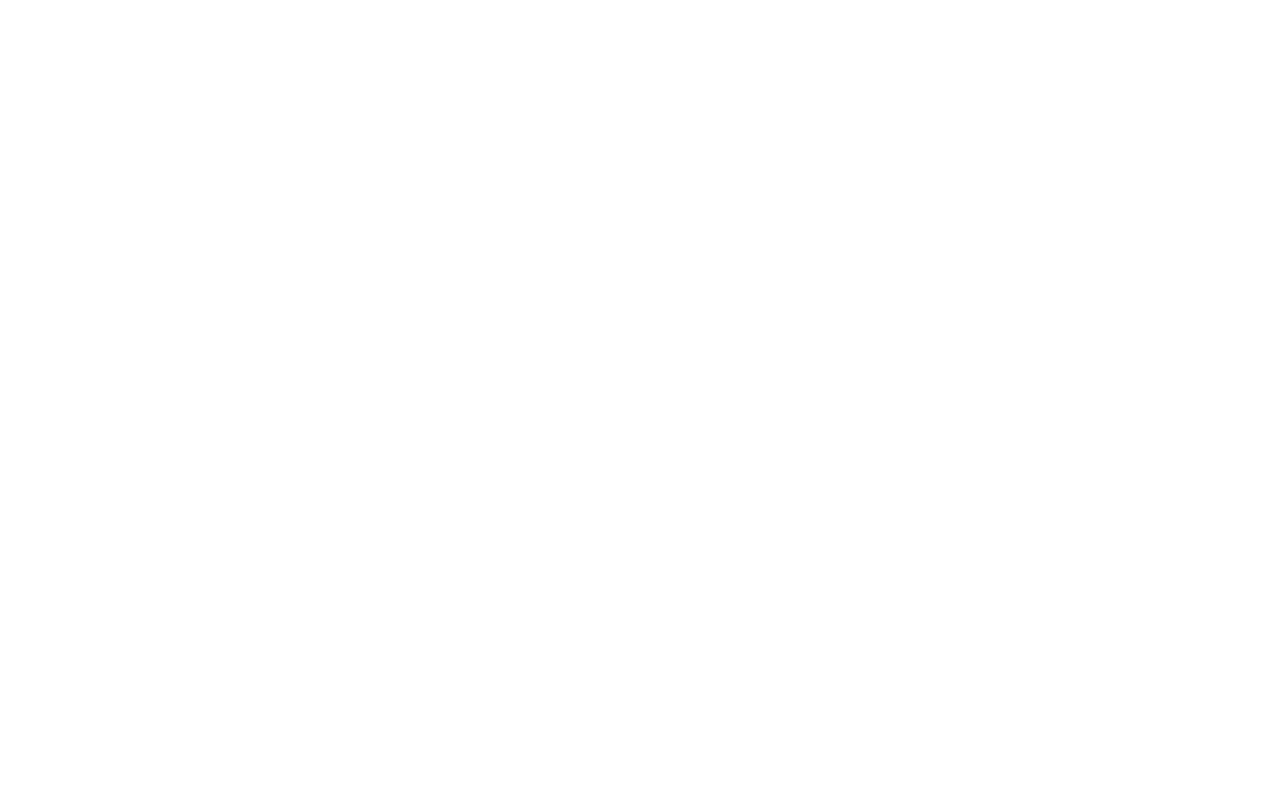
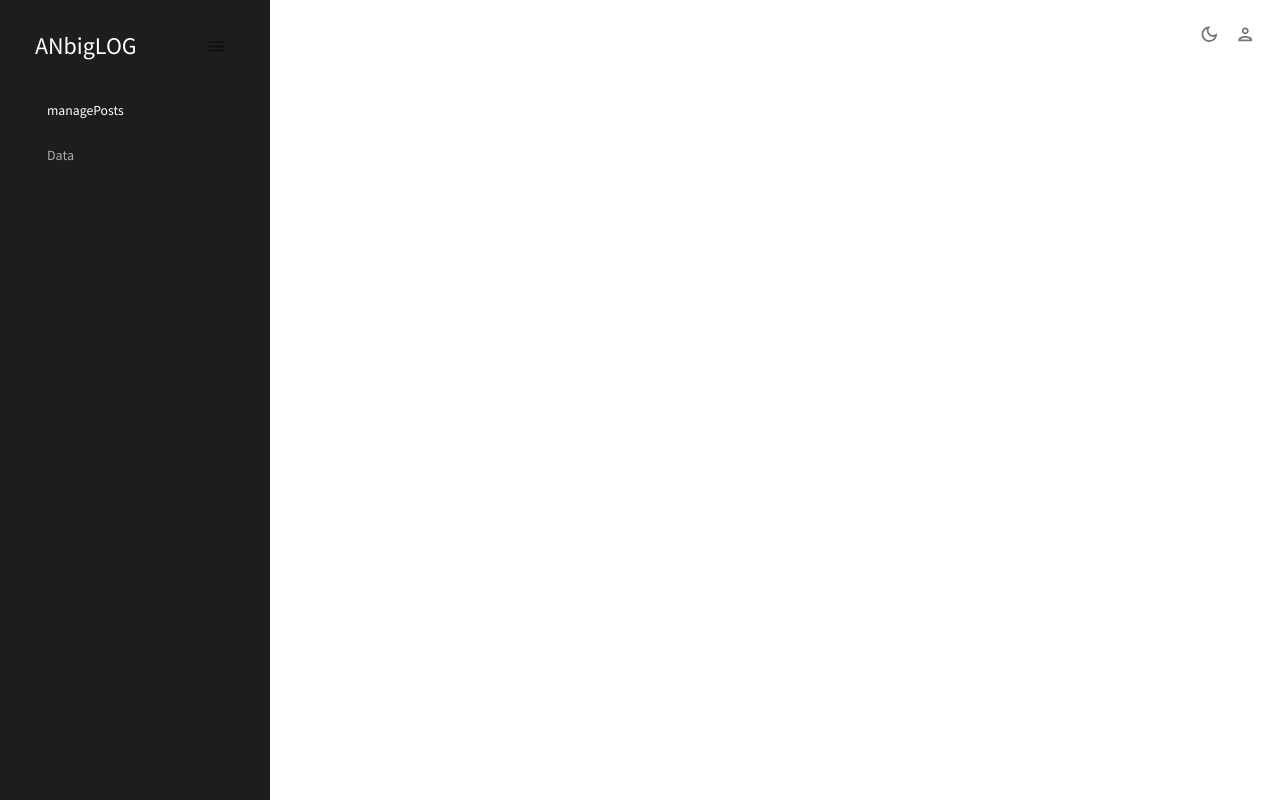
Before and after one commit to skandernefli/ANBigLOG, a React (Create React App) app in the folder dashboard/: page /manage_featur_posts in a window 1280 px wide. Before the commit this address had no page. Built offline with nearby package versions, Linux system fonts and the light colour scheme.

Commit message:
update 0.0.2

```diff
--- a/dashboard/package.json
+++ b/dashboard/package.json
@@ -14,7 +14,7 @@
     "formik": "^2.2.9",
     "react": "^18.2.0",
     "react-dom": "^18.2.0",
-    "react-pro-sidebar": "^1.0.0",
+    "react-pro-sidebar": "^0.7.1",
     "react-router-dom": "^6.10.0",
     "react-scripts": "5.0.1",
     "web-vitals": "^2.1.4",
--- a/dashboard/src/App.js
+++ b/dashboard/src/App.js
@@ -1,17 +1,31 @@
 import { ColorModeContext, useMode } from "./theme";
 import { CssBaseline, ThemeProvider } from "@mui/material";
+import { useState } from "react";
 import HeaderBar from "./scenes/global/HeaderBar";
+import SideBar from "./scenes/global/SideBar";
+// import manageFeatureNews from "./scenes/manageFeatureNews/index";
+// import manageOtherSections from "./scenes/manageOtherSections/index";
+// import managePostGallery from "./scenes/managePostGallery/index";
+import managePosts from "./scenes/managePosts";
+// import manageVideoPosts from "./scenes/manageVideoPosts/index";
 import { Routes, Route } from "react-router-dom";
 function App() {
-  const [theme, colorMode]=useMode();
+  const [theme, colorMode] = useMode();
+  const [isSideBar, setIsSideBar] = useState(true);
   return (
     <ColorModeContext.Provider value={colorMode}>
       <ThemeProvider theme={theme}>
-        <CssBaseline/>
+        <CssBaseline />
         <div className="app">
+          <SideBar isSideBar={isSideBar} />
           <main className="content">
+          <HeaderBar setIsSideBar={setIsSideBar}/>
             <Routes>
-       <Route path="/" element={<HeaderBar/>}/>
+              <Route path="/" element={<managePosts />}/>
+              {/* <Route path="/manage_featur_posts" element={<manageFeatureNews/>}/> */}
+              {/* <Route path="/manage_other_sections" element={<manageOtherSections/>}/> */}
+              {/* <Route path="/manage_post_gallery" element={<managePostGallery/>}/> */}
+              {/* <Route path="/manage_video_posts" element={<manageVideoPosts/>}/> */}
             </Routes>
           </main>
         </div>
--- a/dashboard/src/index.css
+++ b/dashboard/src/index.css
@@ -3,27 +3,27 @@
 body,
 #root,
 .app,
-.content{
+.content  {
   height: 100%;
   width: 100%;
   font-family: 'Source Sans Pro',sans-serif;
-}¨
-.app{
-  display:flex;
+}
+.app {
+  display: flex;
   position: relative;
 }
-::-webkit-scrollbar{
-  width:10px;
+::-webkit-scrollbar {
+  width: 10px;
 }
 /* track */
-::-webkit-scrollbar-track{
+::-webkit-scrollbar-track {
   background: #e0e0e0;
 }
 /*handle*/
-::-webkit-scrollbar-thumb{
+::-webkit-scrollbar-thumb {
   background: #888;
 }
 /* handle on hover*/
-::-webkit-scrollbar-thumb:hover{
+::-webkit-scrollbar-thumb:hover {
   background: #555;
 }
--- a/dashboard/src/scenes/global/SideBar.jsx
+++ b/dashboard/src/scenes/global/SideBar.jsx
@@ -1,4 +1,103 @@
+import { useState } from 'react';
+import {  Menu, MenuItem,  ProSidebar } from 'react-pro-sidebar';
+import{Box, IconButton,Typography,useTheme} from '@mui/material';
+import 'react-pro-sidebar/dist/css/styles.css';
+import {Link} from "react-router-dom";
+import { tokens } from '../../theme';
+// import FeedOutlinedIcon from "@mui/icons-material/FeedOutlined";
+// import CollectionsOutlinedIcon from "@mui/icons-material/LightModeOutlined";
+// import OndemandvideoOutlinedIcon from "@mui/icons-material/OndemandvideoOutlined";
+import MenuOutlinedIcon from "@mui/icons-material/MenuOutlined";
+
+const Item = ({ title, to, icon, selected, setSelected }) => {
+    const theme = useTheme();
+    const colors = tokens(theme.palette.mode);
+    return (
+      <MenuItem
+        active={selected === title}
+        style={{
+          color: colors.white[100],
+        }}
+        onClick={() => setSelected(title)}
+        icon={icon}
+      >
+        <Typography>{title}</Typography>
+        <Link to={to} />
+      </MenuItem>
+    );
+  };
+
 const SideBar =()=>{
-    return <div>Sidebar</div>
+    const theme=useTheme();
+    const colors=tokens(theme.palette.mode);
+    const [isCollapsed,setIsCollapsed]=useState(false);
+    const[selected,setSelected]=useState("managePosts");
+
+    return (
+        <box
+        // sx={{
+        //     "&sidebar-bg-color":{
+        //         background :`${colors.primary[100]} !important`,
+        //     },
+        //     "& .pro-icon-wrapper":{
+        //         backgroundColor:"transparent !important",
+        //     },
+        //     "& .pro-inner-item":{
+        //         padding:"5px 35px 5px 20px !important",
+        //     },
+        //     "& .pro-inner-item:hover":{
+        //         color:`${colors.primary[900]} !important`,
+        //     },
+        //     "& .pro-menu-item.active":{
+        //         color:`${colors.secondary[100]} !important`,
+        //     }
+
+        // }}
+        >
+            <ProSidebar collapsed={isCollapsed}>
+                <Menu iconShape="square">
+                    {/* logo and menu Icon */}
+                  <MenuItem
+                  onClick={()=>setIsCollapsed(!isCollapsed)}
+                  icon={isCollapsed ? <MenuOutlinedIcon/>:undefined}
+                  style={{
+                    margin:"10px 0 20px 0",
+                    color:colors.white[100],
+                  }}>
+                    {!isCollapsed &&(
+                        <Box
+                        display="flex"
+                justifyContent="space-between"
+                alignItems="center"
+                ml="15px">
+                            <Typography variant="h3" color={colors.white[100]}>ANbigLOG</Typography>
+                            <IconButton onClick={() => setIsCollapsed(!isCollapsed)}>
+                                <MenuOutlinedIcon/>
+                            </IconButton>
+                        </Box>
+                    )}
+                  </MenuItem>
+
+          <Box paddingLeft={isCollapsed ? undefined : "10%"}>
+            <Item
+              title="managePosts"
+              to="/"
+
+              selected={selected}
+              setSelected={setSelected}
+            />
+
+            <Typography
+              variant="h6"
+            //   color={colors.primary[100]}
+              sx={{ m: "15px 0 5px 20px" }}
+            >
+              Data
+            </Typography></Box>
+                </Menu>
+            </ProSidebar>
+
+        </box>
+    )
 }
 export default SideBar;
--- /dev/null
+++ b/dashboard/src/scenes/manageFeatureNews/index.jsx
@@ -0,0 +1,4 @@
+const manageFeatureNews =()=>{
+    return <div>manageFeatureNews</div>
+}
+export default manageFeatureNews;
--- /dev/null
+++ b/dashboard/src/scenes/manageOtherSections/index.jsx
@@ -0,0 +1,4 @@
+const manageOtherSections =()=>{
+    return <div>manageOtherSections</div>
+}
+export default manageOtherSections;
--- /dev/null
+++ b/dashboard/src/scenes/managePostGallery/index.jsx
@@ -0,0 +1,4 @@
+const managePostGallery =()=>{
+    return <div>managePostGallery</div>
+}
+export default managePostGallery;
--- /dev/null
+++ b/dashboard/src/scenes/manageVideoPosts/index.jsx
@@ -0,0 +1,4 @@
+const manageVideoPosts =()=>{
+    return <div>manageVideoPosts</div>
+}
+export default manageVideoPosts;
--- a/dashboard/src/theme.js
+++ b/dashboard/src/theme.js
@@ -2,17 +2,17 @@
 import { createTheme } from "@mui/material/styles";
 //color design tokens
 export const tokens =(mode)=>({
-    ...(mode==='light'
+    ...(mode==="light"
     ?{primary: {
-        900: "#091c33",
-        800: "#123966",
-        700: "#1b5599",
-        600: "#2472cc",
+        100: "#2d8eff",
+        200: "#123966",
+        300: "#1b5599",
+        400: "#2472cc",
         500: "#2d8eff",
-        400: "#57a5ff",
-        300: "#81bbff",
-        200: "#abd2ff",
-        100: "#d5e8ff"
+        600: "#57a5ff",
+        700: "#81bbff",
+        800: "#abd2ff",
+        900: "#d5e8ff"
     },
     secondary: {
         100: "#f8fcff",
@@ -178,7 +178,7 @@
     700: "#81bbff",
     800: "#abd2ff",
     900: "#d5e8ff",
-},})
+},}),
 })
 //mui theme settings
 export const themeSettings=(mode)=>{
@@ -246,12 +246,12 @@
                 fontFamily:["Source Sans Pro", "sans-serif"].join(","),
                 fontSize:14,
             },
-        }
-    }
-}
+        },
+    };
+};
 //context for the color mode
 export const ColorModeContext=createContext({
-    toggleColorMode:()=>{}
+    toggleColorMode:()=>{},
 });
 export const useMode=()=>{
     const [mode,setMode]=useState("light");
@@ -262,6 +262,6 @@
         }),
         []
     );
-    const theme=useMemo(()=>createTheme(themeSettings(mode)),[mode])
+    const theme=useMemo(()=>createTheme(themeSettings(mode)),[mode]);
     return[theme,colorMode];
 }
```
Also changed, not shown: dashboard/src/scenes/global/HeaderBar.jsx (+6 -3 lines), 1 other file (tests, documents, lock files or other folders). Lines whose indentation alone changed are shown as unchanged.
